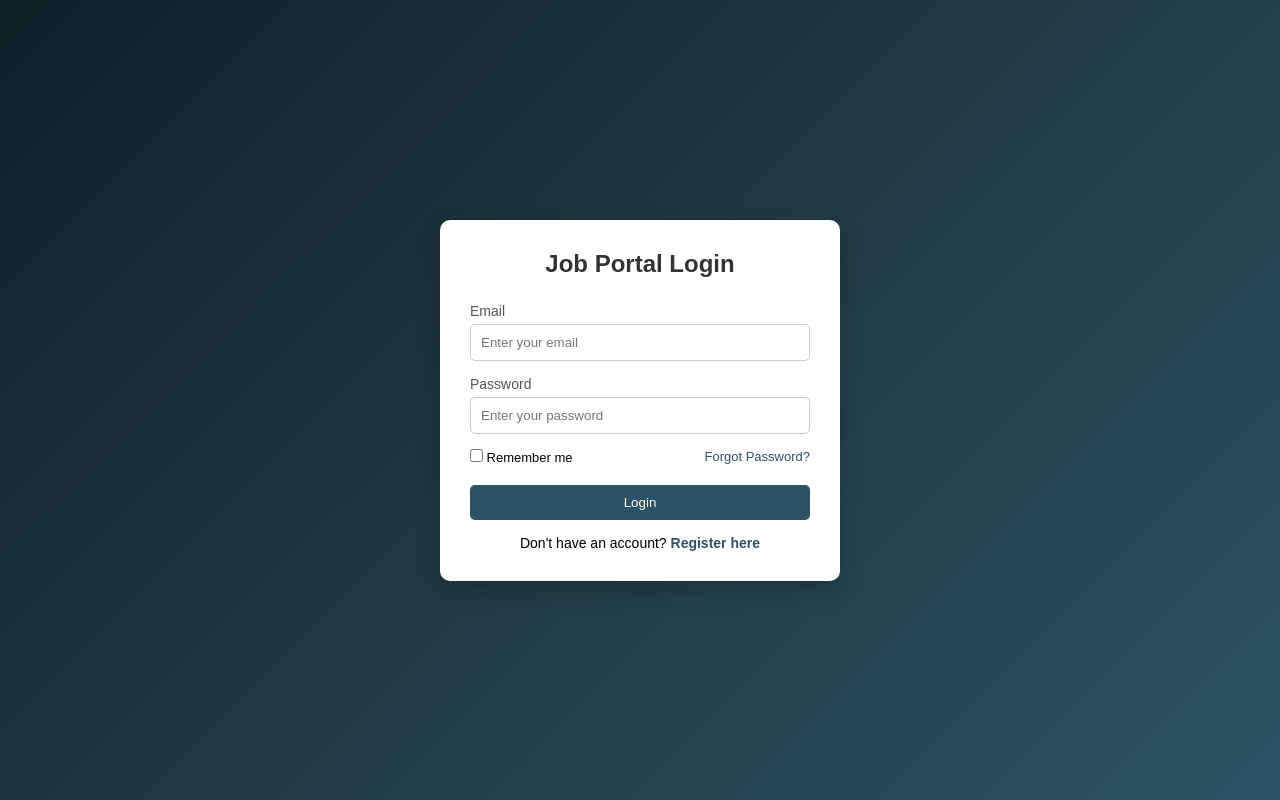
After one commit to manoz0/jobs_portal, a Django app: template job_app/templates/login.html in a window 1280 px wide. The commit adds this page. Run offline with Django 5.2, Linux system fonts and the light colour scheme; the template is opened without the code that fills it, so the values that code supplies are empty.

Commit message:
login page attached

```diff
--- /dev/null
+++ b/job_app/templates/login.html
@@ -0,0 +1,139 @@
+<!DOCTYPE html>
+<html lang="en">
+<head>
+    <meta charset="UTF-8">
+    <title>Job Portal Login</title>
+</head>
+<body>
+
+    <div class="login-container">
+        <div class="login-box">
+            <h2>Job Portal Login</h2>
+
+            <form action="#" method="POST">
+                <div class="input-group">
+                    <label>Email</label>
+                    <input type="email" placeholder="Enter your email" required>
+                </div>
+
+                <div class="input-group">
+                    <label>Password</label>
+                    <input type="password" placeholder="Enter your password" required>
+                </div>
+
+                <div class="options">
+                    <label>
+                        <input type="checkbox"> Remember me
+                    </label>
+                    <a href="#">Forgot Password?</a>
+                </div>
+
+                <button type="submit">Login</button>
+
+                <p class="register">
+                    Don't have an account?
+                    <a href="#">Register here</a>
+                </p>
+            </form>
+        </div>
+    </div>
+    <style>
+        * {
+    margin: 0;
+    padding: 0;
+    box-sizing: border-box;
+    font-family: Arial, sans-serif;
+}
+
+body {
+    height: 100vh;
+    background: linear-gradient(135deg, #0f2027, #203a43, #2c5364);
+    display: flex;
+    justify-content: center;
+    align-items: center;
+}
+
+.login-container {
+    width: 100%;
+    max-width: 400px;
+}
+
+.login-box {
+    background: #ffffff;
+    padding: 30px;
+    border-radius: 10px;
+    box-shadow: 0 10px 25px rgba(0, 0, 0, 0.2);
+}
+
+.login-box h2 {
+    text-align: center;
+    margin-bottom: 25px;
+    color: #333;
+}
+
+.input-group {
+    margin-bottom: 15px;
+}
+
+.input-group label {
+    display: block;
+    margin-bottom: 5px;
+    font-size: 14px;
+    color: #555;
+}
+
+.input-group input {
+    width: 100%;
+    padding: 10px;
+    border-radius: 5px;
+    border: 1px solid #ccc;
+    outline: none;
+    transition: 0.3s;
+}
+
+.input-group input:focus {
+    border-color: #2c5364;
+}
+
+.options {
+    display: flex;
+    justify-content: space-between;
+    font-size: 13px;
+    margin-bottom: 20px;
+}
+
+.options a {
+    text-decoration: none;
+    color: #2c5364;
+}
+
+button {
+    width: 100%;
+    padding: 10px;
+    background: #2c5364;
+    color: #fff;
+    border: none;
+    border-radius: 5px;
+    cursor: pointer;
+    transition: 0.3s;
+}
+
+button:hover {
+    background: #203a43;
+}
+
+.register {
+    text-align: center;
+    margin-top: 15px;
+    font-size: 14px;
+}
+
+.register a {
+    text-decoration: none;
+    color: #2c5364;
+    font-weight: bold;
+}
+    </style>
+
+</body>
+</html>
```
Also changed, not shown: job_app/templates/index.html (+145 -147 lines).
